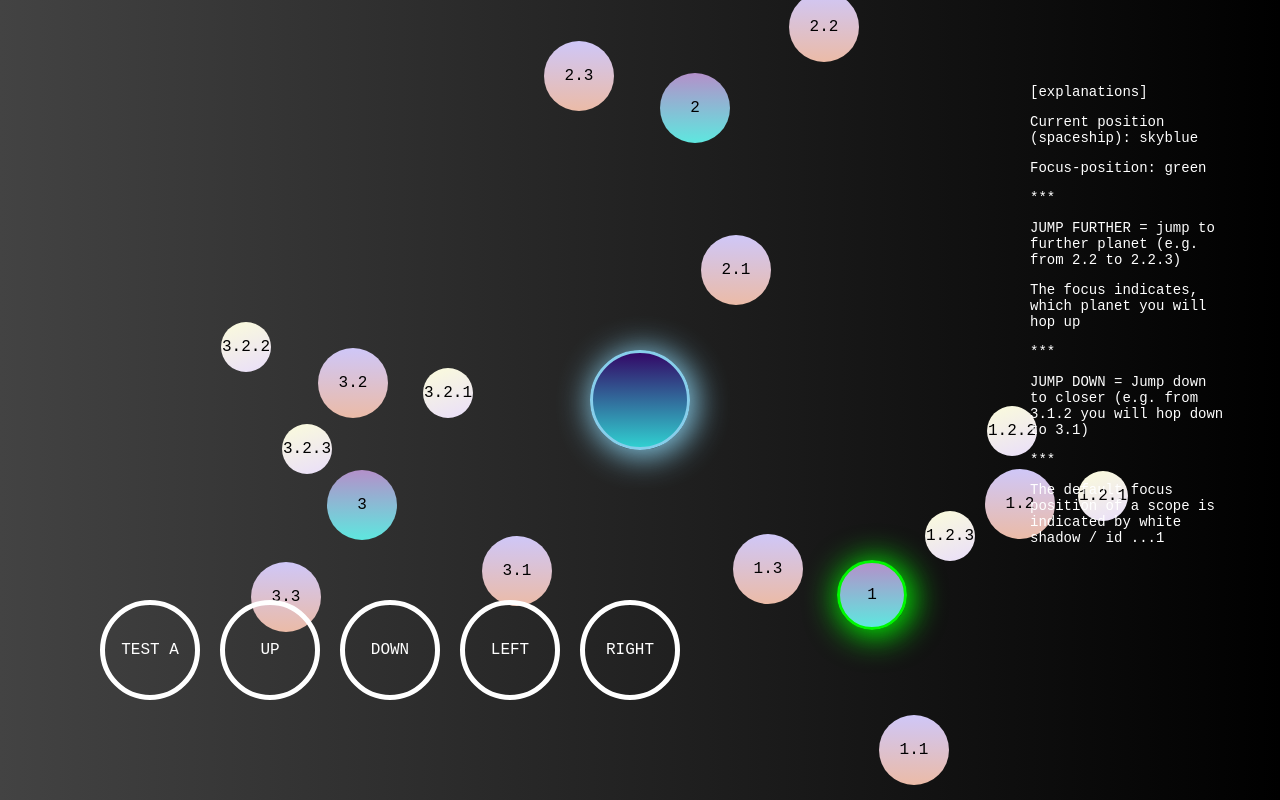
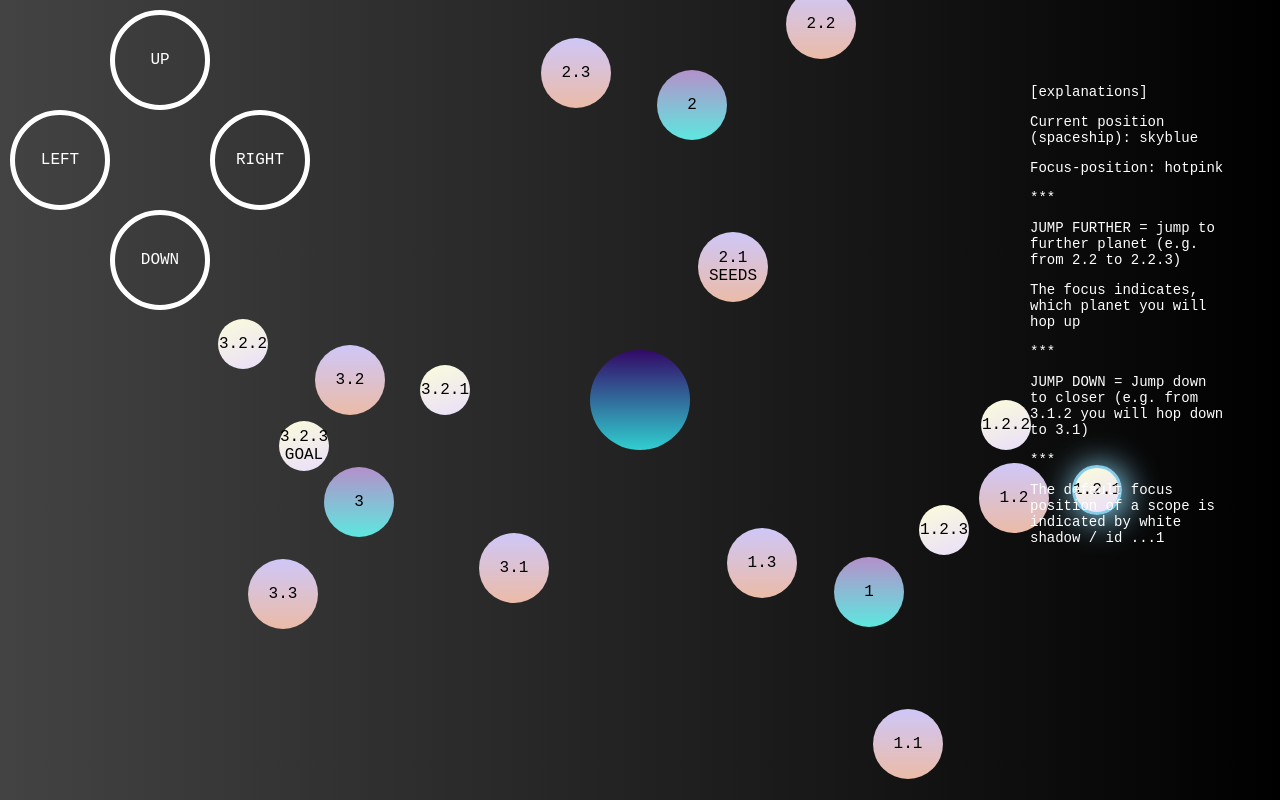
Before and after one commit to lisa-von-mond/bloomcraft, a Next.js app: page / in a window 1280 px wide. Built offline with nearby package versions, Linux system fonts and the light colour scheme; a web font is replaced by a local one.

Commit message:
add seed and goal functionality

```diff
--- a/components/field.jsx
+++ b/components/field.jsx
@@ -3,13 +3,83 @@ import { useState, useEffect } from "react";
 import {levelOne} from "../testlevel";
 import {angleToCooX, angleToCooY} from "../utils/rendering-functions"
 import {track, integrateScope} from "../utils/utility-functions"
-import { turnFocusLeftInScope, turnFocusRightInScope, hopUpInScope, hopDownInScope } from "../utils/scope-functions";
 import { Cockpit } from "./cockpit";
+import { withTheme } from "styled-components";
 
 export function Field(){
 
 const [galaxy, setGalaxy] = useState(levelOne)
 const[current,setCurrent] = useState(0)
+const [seeds, setSeeds] = useState(false)
+
+function hopUpInScope(object){
+  const Focus = object.children.find((element) => (element.focus === true))
+  const NewSubChildren = Focus.children.map((element) => (element.flow === 1 ? {...element, focus: true} : element))
+
+  if(Focus.seedpack === true){setSeeds(true)}
+  if(seeds === true){
+  if(Focus.goal === true){alert("YEAH YOU MADE IT")}
+  const newChildren = object.children.map((element) => (element.focus === true ? {...element, focus: false, active: true, seeds:true, tracked:true, children: NewSubChildren} : element))
+  const newObject = {...object, children: newChildren, active:false, seeds:false}
+  return newObject
+  } else {
+  const newChildren = object.children.map((element) => (element.focus === true ? {...element, focus: false, active: true, tracked: true, children: NewSubChildren} : element))
+  const newObject = {...object, children: newChildren, active:false}
+  return newObject}}
+
+function turnFocusLeftInScope(objekt){
+  if(objekt.limit === true){console.log("nothing to turn left here")} else {
+  const scopeX = objekt.children
+  const Focus = scopeX.find((element)=>(element.focus === true))
+  const nextFocusIndex = Focus.flow === scopeX.length ? 1 : Focus.flow + 1
+  const scopeXA = scopeX.map ((element)=>(element.focus === true ? {...element, focus:false} : element))
+  const scopeXNew = scopeXA.map ((element) => (element.flow === nextFocusIndex ? {...element, focus:true} : element))
+  return {...objekt, children:scopeXNew}}}
+
+function turnFocusRightInScope(objekt){
+  if(objekt.limit === true){console.log("nothing to turn right here")} else {
+  const scopeX = objekt.children
+  const Focus = scopeX.find((element)=>(element.focus === true))
+  const nextFocusIndex = Focus.flow === 1 ? scopeX.length : Focus.flow - 1
+  const scopeXA = scopeX.map ((element)=>(element.focus === true ? {...element, focus:false} : element))
+  const scopeXNew = scopeXA.map ((element) => (element.flow === nextFocusIndex ? {...element, focus:true} : element))
+  return {...objekt, children:scopeXNew}}}
+
+function hopDownInScope(object){
+
+  const Current = object.children.find((element) => (element.active === true))
+  if(object.seedpack === true){setSeeds(true)}
+
+
+  if(seeds === true)
+
+          {if(object.goal === true){alert("YEAH YOU MADE IT")}
+          if (Current.limit === true){
+          const newChildren = object.children.map((element) => (element === Current? {...element, focus: true, active: false, seeds:false, tracked: false} : element))
+          const newObject = {...object, children: newChildren, active:true, seeds:true}
+          return newObject
+          } else {
+          const NewSubChildren = Current.children.map((element) => ({...element, focus: false}))
+          const newChildren = object.children.map((element) => (element === Current? {...element, focus: true, active: false, seeds:false, tracked: false, children: NewSubChildren} : element))
+          const newObject = {...object, children: newChildren, active:true, seeds:true}
+          return newObject}}
+
+  else    {
+
+          if (Current.limit === true){
+          const newChildren = object.children.map((element) => (element === Current? {...element, focus: true, active: false, tracked: false} : element))
+          const newObject = {...object, children: newChildren, active:true}
+          return newObject
+              } else {
+          const NewSubChildren = Current.children.map((element) => ({...element, focus: false}))
+          const newChildren = object.children.map((element) => (element === Current? {...element, focus: true, active: false, tracked: false, children: NewSubChildren} : element))
+          const newObject = {...object, children: newChildren, active:true}
+          return newObject
+          }}}
+
+
+
+
 
 
 
@@ -78,52 +148,52 @@ function Beam3(myFunction, actualBase){
 
 // INTERVAL FUNCTION
 
+// const testArrayA = [2,1,3,2,2]
 
-const testArrayA = [2,1,3,2,2]
+// function moveLine(){
 
-function moveLine(){
-
-    const go = setInterval(move, 1000);
-    function stopMoving(){clearInterval(go)}
+//     const go = setInterval(move, 1000);
+//     function stopMoving(){clearInterval(go)}
 
 
-  function move() {
-    if (current === testArrayA.length){stopMoving()} else {
+//   function move() {
+//     if (current === testArrayA.length){stopMoving()} else {
 
-    const doThis = testArrayA[current]
-    console.log(doThis)
-    moveNow(doThis)
-    setCurrent(current++)}}
+//     const doThis = testArrayA[current]
+//     console.log(doThis)
+//     moveNow(doThis)
+//     setCurrent(current++)}}
 
-}
-
+// }
 
 
 return(
 <>
-{galaxy.map((one)=><MyGalaxy1 key={one.name} distancev={one.distv} type={one.type} flow={one.flow} active={one.active} focus={one.focus}>{one.id}
-    {one.children.map((two)=><MyGalaxy2 key={two.name} distx={angleToCooX(two.angl, two.dist)} disty={angleToCooY(two.angl, two.dist)} flow={two.flow} type={two.type} active={two.active} focus={two.focus}>{two.id}
-      {two.children.map((three)=><MyGalaxy3 key={three.name} distx={angleToCooX(three.angl, three.dist)} disty={angleToCooY(three.angl, three.dist)} flow={three.flow} type={three.type} active={three.active} focus={three.focus}>{three.id}
-      {three.children.map((four)=><MyGalaxy4 key={four.name} distx={angleToCooX(four.angl, four.dist)} disty={angleToCooY(four.angl, four.dist)} type={four.type} flow={four.flow} active={four.active} focus={four.focus}>{four.id}
+{galaxy.map((one)=><MyGalaxy1 key={one.name} distancev={one.distv} type={one.type} flow={one.flow} active={one.active} focus={one.focus} seeds={one.seeds}>{one.id}
+    {one.children.map((two)=><MyGalaxy2 key={two.name} distx={angleToCooX(two.angl, two.dist)} disty={angleToCooY(two.angl, two.dist)} flow={two.flow} type={two.type} active={two.active} focus={two.focus} seeds={two.seeds}>{two.id}
+      {two.children.map((three)=><MyGalaxy3 key={three.name} distx={angleToCooX(three.angl, three.dist)} disty={angleToCooY(three.angl, three.dist)} flow={three.flow} type={three.type} active={three.active} focus={three.focus} seeds={three.seeds}>{three.id}
+      {three.children.map((four)=><MyGalaxy4 key={four.name} distx={angleToCooX(four.angl, four.dist)} disty={angleToCooY(four.angl, four.dist)} type={four.type} flow={four.flow} active={four.active} focus={four.focus} seeds={four.seeds}>{four.id}
                   </MyGalaxy4>)}
                   </MyGalaxy3>)}
                   </MyGalaxy2>)}
                   </MyGalaxy1>)}
 
 
-<TestButton1 onClick = {moveLine}>TEST A</TestButton1>
-<TestButton2 onClick = {hopUpNow}>UP</TestButton2>
-<TestButton3 onClick = {hopDownNow}>DOWN</TestButton3>
-<TestButton4 onClick = {turnFocusLeftNow}>LEFT</TestButton4>
-<TestButton5 onClick = {turnFocusRightNow}>RIGHT</TestButton5>
-{/* <TestButton2 onClick = {moveLineB}>TEST B</TestButton2>
-<TestButton3 onClick = {moveLineC}>TEST C</TestButton3> */}
+<TestNavi>
+<TestNaviInner>
+<TestButton1 onClick = {hopUpNow}>UP</TestButton1>
+<TestButton4 onClick = {hopDownNow}>DOWN</TestButton4>
+<TestButton2 onClick = {turnFocusLeftNow}>LEFT</TestButton2>
+<TestButton3 onClick = {turnFocusRightNow}>RIGHT</TestButton3>
+</TestNaviInner>
+</TestNavi>
+
 
 <LegendFix>
 
   <p>[explanations]</p>
   <p>Current position (spaceship): skyblue</p>
-  <p>Focus-position: green</p>
+  <p>Focus-position: hotpink</p>
   <p>***</p>
   <p>JUMP FURTHER = jump to further planet (e.g. from 2.2 to 2.2.3)</p>
   <p>The focus indicates, which planet you will hop up</p>
@@ -153,15 +223,21 @@ height: 100px;
 width: 100px;
 border-radius:50%;
 
+
 ${(props) => props.focus === true &&
   css`
-    box-shadow: 0.2em 0.2em 2em 0.2em #00f700;;
-    border:3px solid #00f700;`}
+  box-shadow: 0.3em 0.3em 3em 0.2em hotpink;
+  border:3px solid hotpink`}
 
 ${(props) => props.active === true &&
     css`
     box-shadow: 0.2em 0.2em 2em 0.2em skyblue;
     border:3px solid skyblue;`}
+
+${(props) => props.seeds === true &&
+    css`
+    box-shadow: 0.2em 0.2em 2em 0.2em #00f700;;
+    border:5px solid #00f700;`}
 `
 
 const MyGalaxy2 = styled.div`
@@ -181,14 +257,18 @@ transform:translate(15px,15px);
 
 ${(props) => props.focus === true &&
   css`
-    box-shadow: 0.2em 0.2em 2em 0.2em #00f700;;
-    border:3px solid #00f700;`}
+  box-shadow: 0.3em 0.3em 3em 0.2em hotpink;
+  border:3px solid hotpink`}
 
 ${(props) => props.active === true &&
     css`
     box-shadow: 0.2em 0.2em 2em 0.2em skyblue;
-      border:3px solid skyblue;
-      `}
+    border:3px solid skyblue;`}
+
+${(props) => props.seeds === true &&
+    css`
+    box-shadow: 0.2em 0.2em 2em 0.2em #00f700;;
+    border:5px solid #00f700;`}
     `
 
 const MyGalaxy3 = styled.div`
@@ -206,15 +286,20 @@ width: 70px;
 border-radius:50%;
 transform:translate(15px,15px);
 
+${(props) => props.focus === true &&
+  css`
+  box-shadow: 0.3em 0.3em 3em 0.2em hotpink;
+  border:3px solid hotpink`}
+
 ${(props) => props.active === true &&
     css`
     box-shadow: 0.2em 0.2em 2em 0.2em skyblue;
     border:3px solid skyblue;`}
 
-${(props) => props.focus === true &&
+${(props) => props.seeds === true &&
     css`
-    box-shadow: 0.3em 0.3em 3em 0.2em #00f700;
-    border:3px solid #00f700`}
+    box-shadow: 0.2em 0.2em 2em 0.2em #00f700;;
+    border:5px solid #00f700;`}
 `
 
 const MyGalaxy4 = styled.div`
@@ -232,15 +317,20 @@ width: 50px;
 border-radius:50%;
 transform:translate(15px,15px);
 
+${(props) => props.focus === true &&
+  css`
+  box-shadow: 0.3em 0.3em 3em 0.2em hotpink;
+  border:3px solid hotpink`}
+
 ${(props) => props.active === true &&
     css`
     box-shadow: 0.2em 0.2em 2em 0.2em skyblue;
     border:3px solid skyblue;`}
 
-${(props) => props.focus === true &&
+${(props) => props.seeds === true &&
     css`
-  box-shadow: 0.3em 0.3em 3em 0.2em #00f700;
-  border:3px solid #00f700`}
+    box-shadow: 0.2em 0.2em 2em 0.2em #00f700;;
+    border:5px solid #00f700;`}
 
 `
 const TestButton1 = styled.div`
@@ -248,9 +338,9 @@ const TestButton1 = styled.div`
     width:100px;
     border:5px solid white;
     border-radius:50%;
-    position:fixed;
+    position:absolute;
     left:100px;
-    bottom:100px;
+    top:0;
     color:white;
     display:flex;
     align-items:center;
@@ -264,9 +354,9 @@ const TestButton2 = styled.div`
     width:100px;
     border:5px solid white;
     border-radius:50%;
-    position:fixed;
-    left:220px;
-    bottom:100px;
+    position:absolute;
+    left:0;
+    top:100px;
     color:white;
     display:flex;
     align-items:center;
@@ -281,9 +371,9 @@ const TestButton3 = styled.div`
     width:100px;
     border:5px solid white;
     border-radius:50%;
-    position:fixed;
-    left:340px;
-    bottom:100px;
+    position:absolute;
+    left:200px;
+    top:100px;
     color:white;
     display:flex;
     align-items:center;
@@ -297,9 +387,9 @@ const TestButton4 = styled.div`
     width:100px;
     border:5px solid white;
     border-radius:50%;
-    position:fixed;
-    left:460px;
-    bottom:100px;
+    position:absolute;
+    left:100px;
+    bottom:0px;
     color:white;
     display:flex;
     align-items:center;
@@ -314,7 +404,7 @@ const TestButton4 = styled.div`
     width:100px;
     border:5px solid white;
     border-radius:50%;
-    position:fixed;
+    position:absolute;
     left:580px;
     bottom:100px;
     color:white;
@@ -338,3 +428,16 @@ const CockpitFix = styled.div`
 position:fixed;
 left:10px;
 top:10px;`
+
+const TestNavi = styled.div`
+position:fixed;
+left:10px;
+top:10px;
+width:300px;
+height:300px;
+display:flex;`
+
+const TestNaviInner = styled.div`
+position:relative;
+width:100%;
+height:100%;`
--- a/testlevel.js
+++ b/testlevel.js
@@ -1,18 +1,24 @@
 export const levelOne =[
 
     {name:"new earth",
-    active: true,
+    active: false,
     focus: false,
-    tracked: false,
+    tracked: true,
     limit:false,
+    seedpack:false,
+    seeds:false,
+    goal:false,
     children: [
 
 
         {name: "zen",
         id: "1",
         active: false,
-        focus: true,
-        tracked: false,
+        focus: false,
+        tracked: true,
+        seedpack:false,
+        seeds:false,
+        goal:false,
         flow:1,
         children:[
 
@@ -22,8 +28,11 @@ export const levelOne =[
                 active: false,
                 focus: false,
                 tracked: false,
+                seedpack:false,
+                seeds:false,
                 children: [],
                 limit:true,
+                goal:false,
                 flow:1,
                 angl:10,
                 dist:140},
@@ -32,14 +41,20 @@ export const levelOne =[
                 id: "1.2",
                 active: false,
                 focus: false,
-                tracked: false,
+                tracked: true,
+                seedpack:false,
+                seeds:false,
+                goal:false,
                 children: [     {name: "max",
                                 id: "1.2.1",
-                                active: false,
+                                active: true,
                                 focus: false,
                                 tracked: false,
+                                seedpack:false,
+                                seeds:false,
                                 children: [],
                                 limit:true,
+                                goal:false,
                                 flow:1,
                                 angl:100,
                                 dist:80},
@@ -49,8 +64,11 @@ export const levelOne =[
                                 active: false,
                                 focus: false,
                                 tracked: false,
+                                seedpack:false,
+                                seeds:false,
                                 children: [],
                                 limit:true,
+                                goal:false,
                                 flow:2,
                                 angl:190,
                                 dist:80},
@@ -60,8 +78,11 @@ export const levelOne =[
                                 active: false,
                                 focus: false,
                                 tracked: false,
+                                seedpack:false,
+                                seeds:false,
                                 children: [],
                                 limit:true,
+                                goal:false,
                                 flow:3,
                                 angl:290,
                                 dist:80}],
@@ -75,8 +96,11 @@ export const levelOne =[
                 active: false,
                 focus: false,
                 tracked: false,
+                seedpack:false,
+                seeds:false,
                 children: [],
                 limit:true,
+                goal:false,
                 flow:3,
                 angl:250,
                 dist:130}
@@ -91,16 +115,22 @@ export const levelOne =[
         active: false,
         focus: false,
         tracked: false,
+        seedpack:false,
+        seeds:false,
+        goal:false,
         flow:2,
         children:[
 
             {   name: "venus",
-                id: "2.1",
+                id: "2.1 SEEDS",
                 active: false,
                 focus: false,
                 tracked: false,
                 children: [],
                 limit:true,
+                seedpack:true,
+                seeds:false,
+                goal:false,
                 flow:1,
                 angl:10,
                 dist:150},
@@ -110,8 +140,11 @@ export const levelOne =[
                 active: false,
                 focus: false,
                 tracked: false,
+                seedpack:false,
+                seeds:false,
                 children: [],
                 limit: true,
+                goal:false,
                 flow:2,
                 angl:130,
                 dist: 150},
@@ -121,8 +154,11 @@ export const levelOne =[
                 active: false,
                 focus: false,
                 tracked: false,
+                seedpack:false,
+                seeds:false,
                 children: [],
                 limit:true,
+                goal:false,
                 flow:3,
                 angl:250,
                 dist:140},
@@ -137,6 +173,9 @@ export const levelOne =[
         active: false,
         focus: false,
         tracked: false,
+        seedpack:false,
+        seeds:false,
+        goal:false,
         flow:3,
         children:[
 
@@ -145,8 +184,11 @@ export const levelOne =[
                 active: false,
                 focus: false,
                 tracked: false,
+                seedpack:false,
+                seeds:false,
                 children:[],
                 limit:true,
+                goal:false,
                 flow:1,
                 angl:70,
                 dist:150},
@@ -158,6 +200,9 @@ export const levelOne =[
                 active: false,
                 focus: false,
                 tracked: false,
+                seedpack:false,
+                seeds:false,
+                goal:false,
                 children:
 
                         [       {name: "jose",
@@ -165,8 +210,11 @@ export const levelOne =[
                                 active: false,
                                 focus: false,
                                 tracked: false,
+                                seedpack:false,
+                                seeds:false,
                                 children: [],
                                 limit:true,
+                                goal:false,
                                 flow:1,
                                 angl:90,
                                 dist:90},
@@ -176,19 +224,25 @@ export const levelOne =[
                                 active: false,
                                 focus: false,
                                 tracked: false,
+                                seedpack:false,
+                                seeds:false,
                                 children: [],
                                 limit:true,
+                                goal:false,
                                 flow:2,
                                 angl:250,
                                 dist:120},
 
                                 {name: "svea",
-                                id: "3.2.3",
+                                id: "3.2.3 GOAL",
                                 active: false,
                                 focus: false,
                                 tracked: false,
+                                seedpack:false,
+                                seeds:false,
                                 children: [],
                                 limit:true,
+                                goal:true,
                                 flow:3,
                                 angl:320,
                                 dist:80}]
@@ -203,7 +257,10 @@ export const levelOne =[
                 active: false,
                 focus: false,
                 tracked: false,
+                seedpack:false,
+                seeds:false,
                 limit:true,
+                goal:false,
                 children: [],
                 flow:3,
                 angl:310,
```
Also changed, not shown: utils/scope-functions.js (+27 -5 lines). Lines whose indentation alone changed are shown as unchanged.
